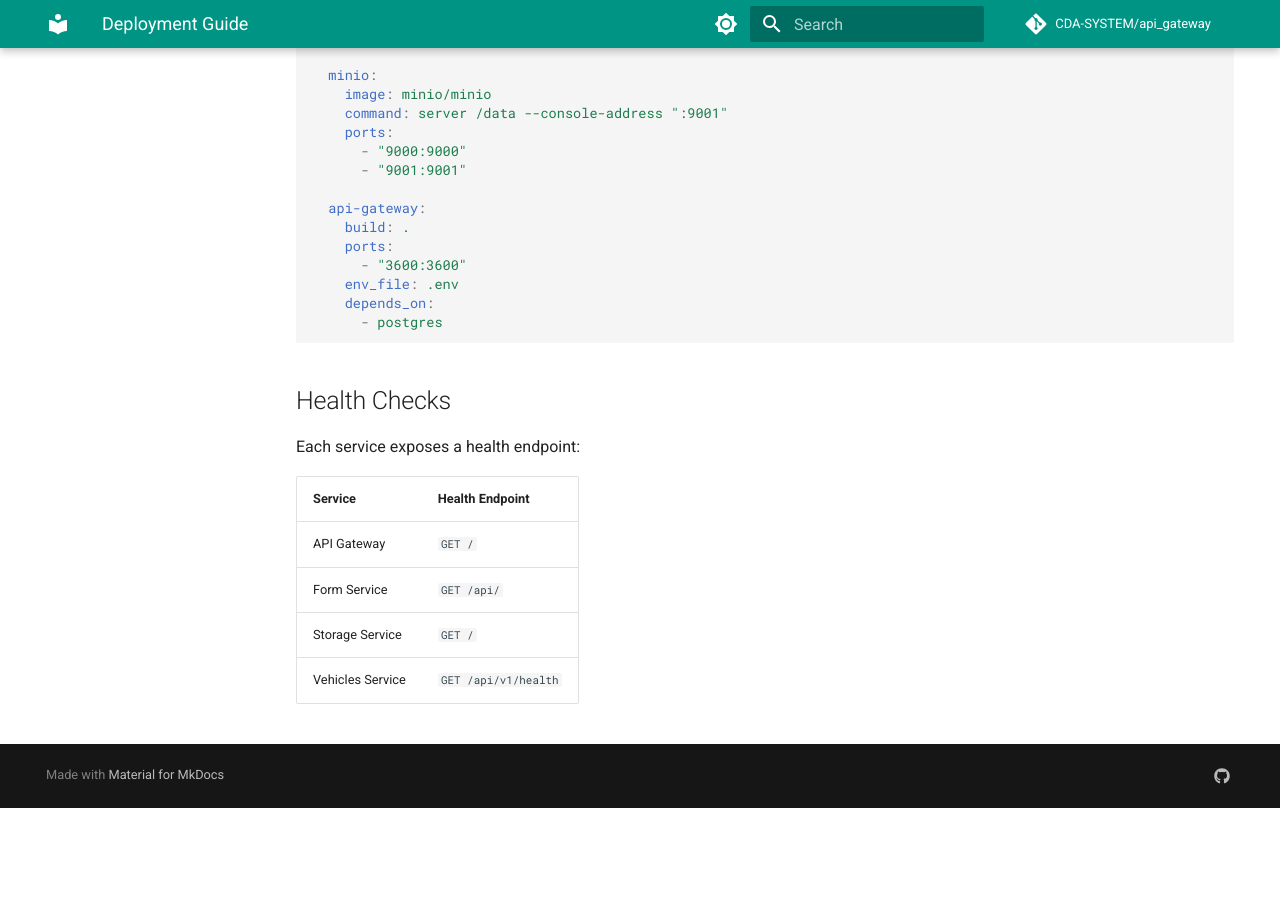
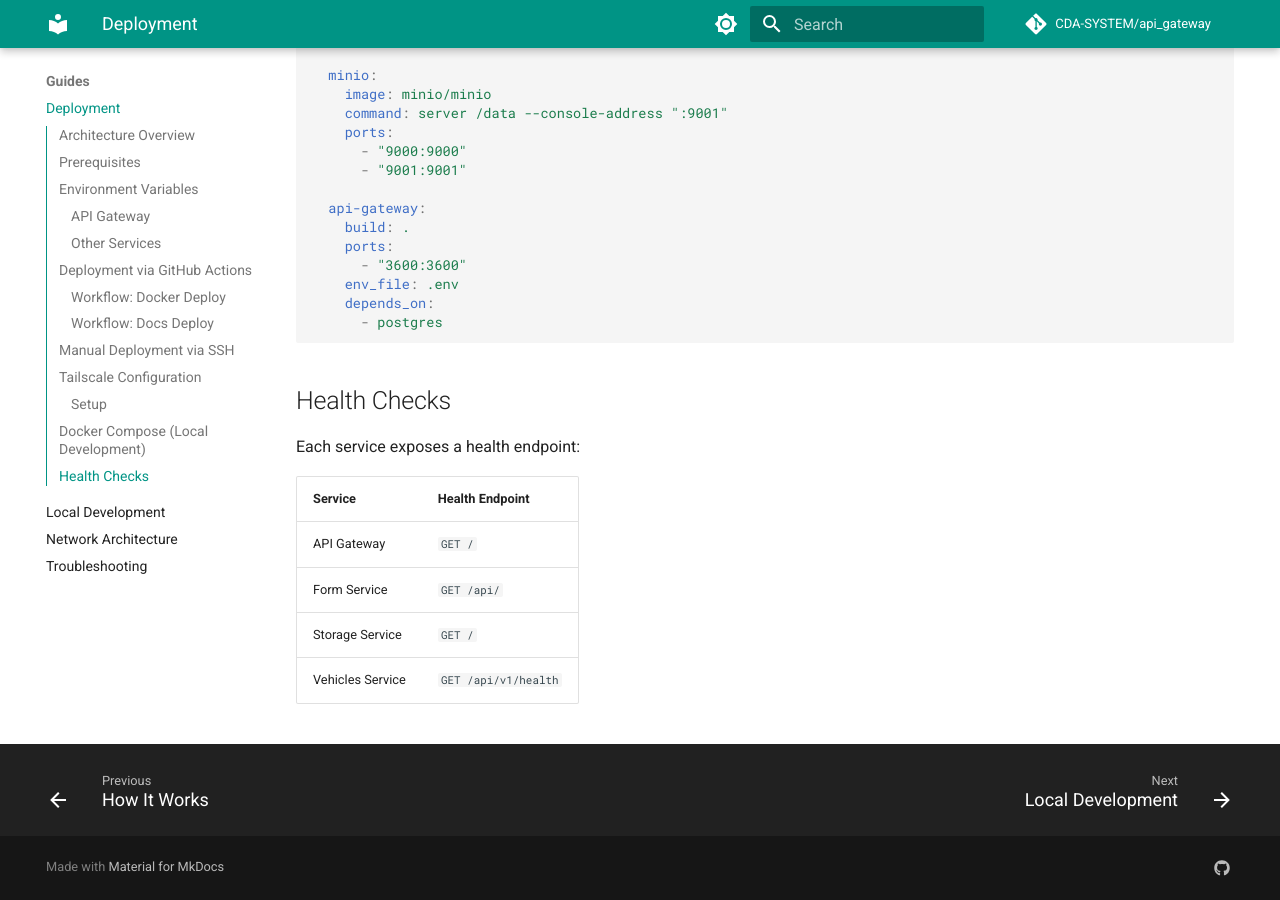
Before and after one commit to CDA-SYSTEM/api_gateway, an MkDocs documentation site: the page built from docs/guides/deployment.md, in a window 1280 px wide and 900 px high, scrolled down 3613 px. Built offline with MkDocs 1.6.1 and Material for MkDocs 9.7.7, drawn with Linux system fonts in a browser that asks for light colours; comment, search, counter and statistics services are not loaded; before the commit the page ends 4421 px from its top, so only the background shows below that.

Commit message:
:memo: docs(nav): add Guides, Database, and Changelog to mkdocs navigation

```diff
--- a/mkdocs.yml
+++ b/mkdocs.yml
@@ -42,6 +42,13 @@ nav:
     - Services: backend/services.md
     - Entities: backend/entities.md
     - How It Works: backend/how-it-works.md
+  - Guides:
+    - Deployment: guides/deployment.md
+    - Local Development: guides/local-development.md
+    - Network Architecture: guides/network-architecture.md
+    - Troubleshooting: guides/troubleshooting.md
+  - Database: database/overview.md
+  - Changelog: changelog.md
   - Services:
     - API Gateway: services/api-gateway.md
     - Auth Service: services/auth-service.md
```
